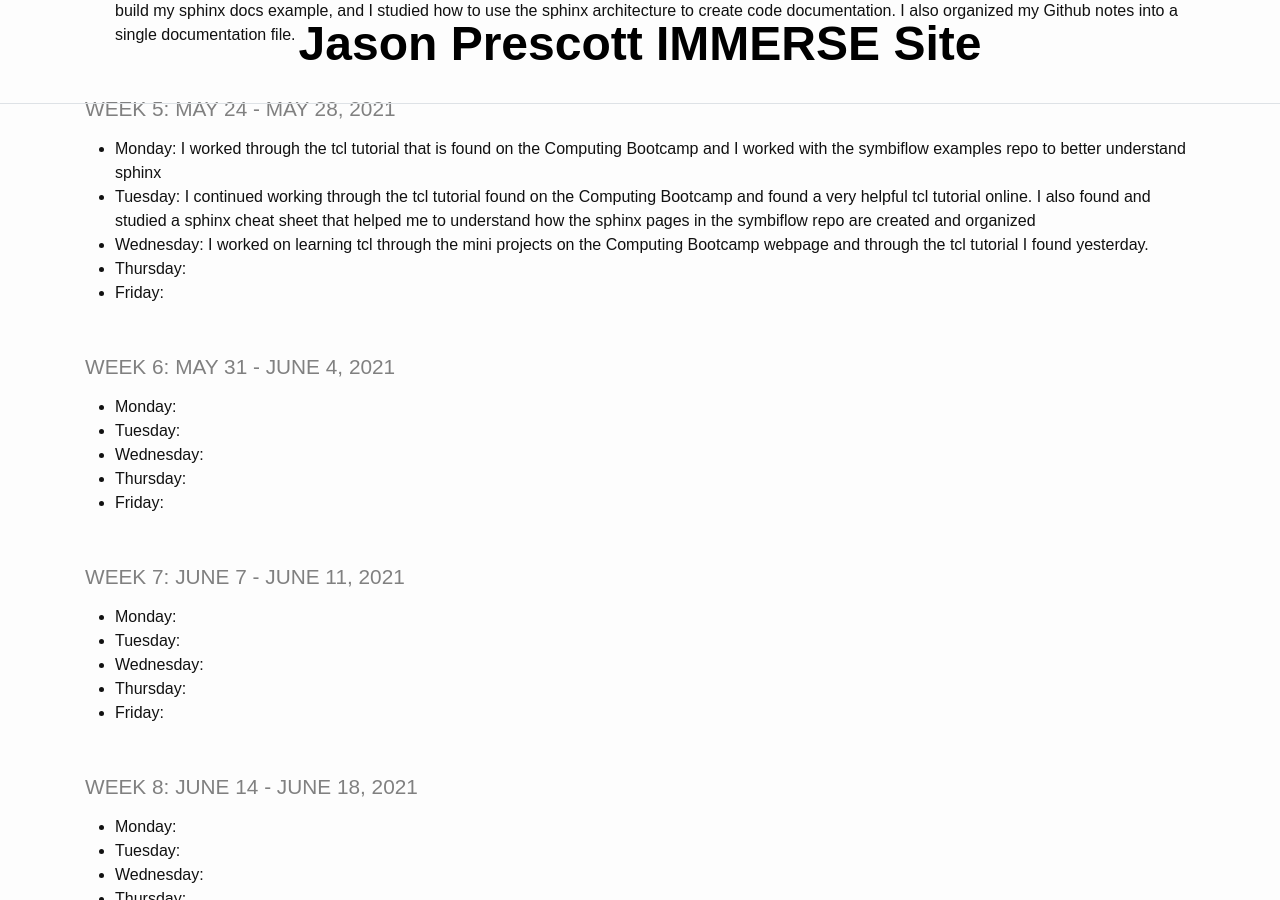
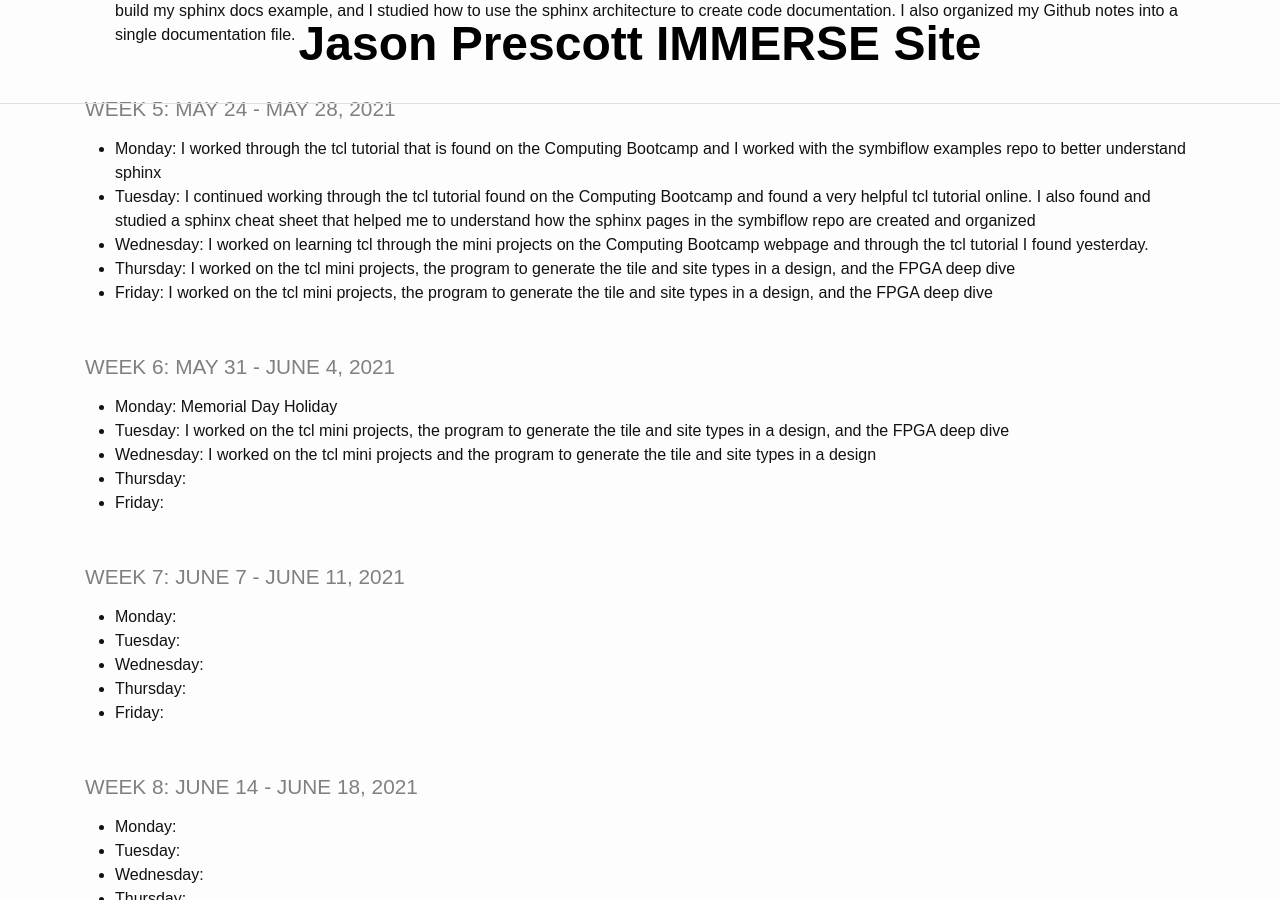
Before and after one commit to jason1234309/Immerse_Website, a Jekyll site: the page built from _pages/log.md, in a window 1280 px wide and 900 px high, scrolled down 1157 px. Built offline with Jekyll 4.4.1, drawn with Linux system fonts in a browser that asks for light colours.

Commit message:
updated the log to june 2nd
Signed-off-by: Jason <jason1234309@gmail.com>

```diff
--- a/_pages/log.md
+++ b/_pages/log.md
@@ -41,14 +41,14 @@ title: IMMERSE Log
 * **Monday**: I worked through the tcl tutorial that is found on the Computing Bootcamp and I worked with the symbiflow examples repo to better understand sphinx
 * **Tuesday**: I continued working through the tcl tutorial found on the Computing Bootcamp and found a very helpful tcl tutorial online. I also found and studied a sphinx cheat sheet that helped me to understand how the sphinx pages in the symbiflow repo are created and organized
 * **Wednesday**: I worked on learning tcl through the mini projects on the Computing Bootcamp webpage and through the tcl tutorial I found yesterday.
-* **Thursday**:
-* **Friday**:
+* **Thursday**: I worked on the tcl mini projects, the program to generate the tile and site types in a design, and the FPGA deep dive
+* **Friday**: I worked on the tcl mini projects, the program to generate the tile and site types in a design, and the FPGA deep dive
 
 ### week 6: May 31 - June 4, 2021
 
-* **Monday**:
-* **Tuesday**:
-* **Wednesday**:
+* **Monday**: Memorial Day Holiday
+* **Tuesday**: I worked on the tcl mini projects, the program to generate the tile and site types in a design, and the FPGA deep dive
+* **Wednesday**: I worked on the tcl mini projects and the program to generate the tile and site types in a design
 * **Thursday**:
 * **Friday**:
 
```
